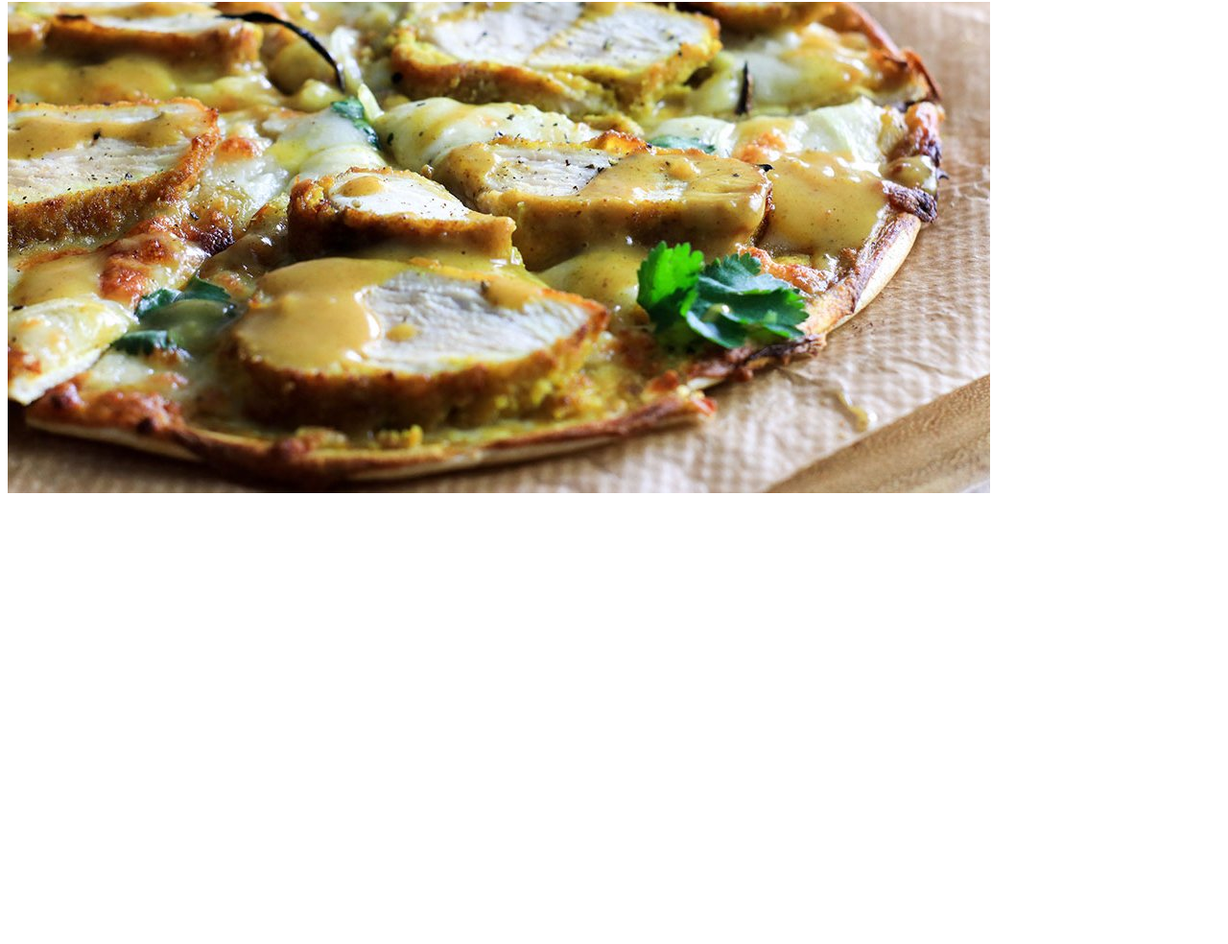
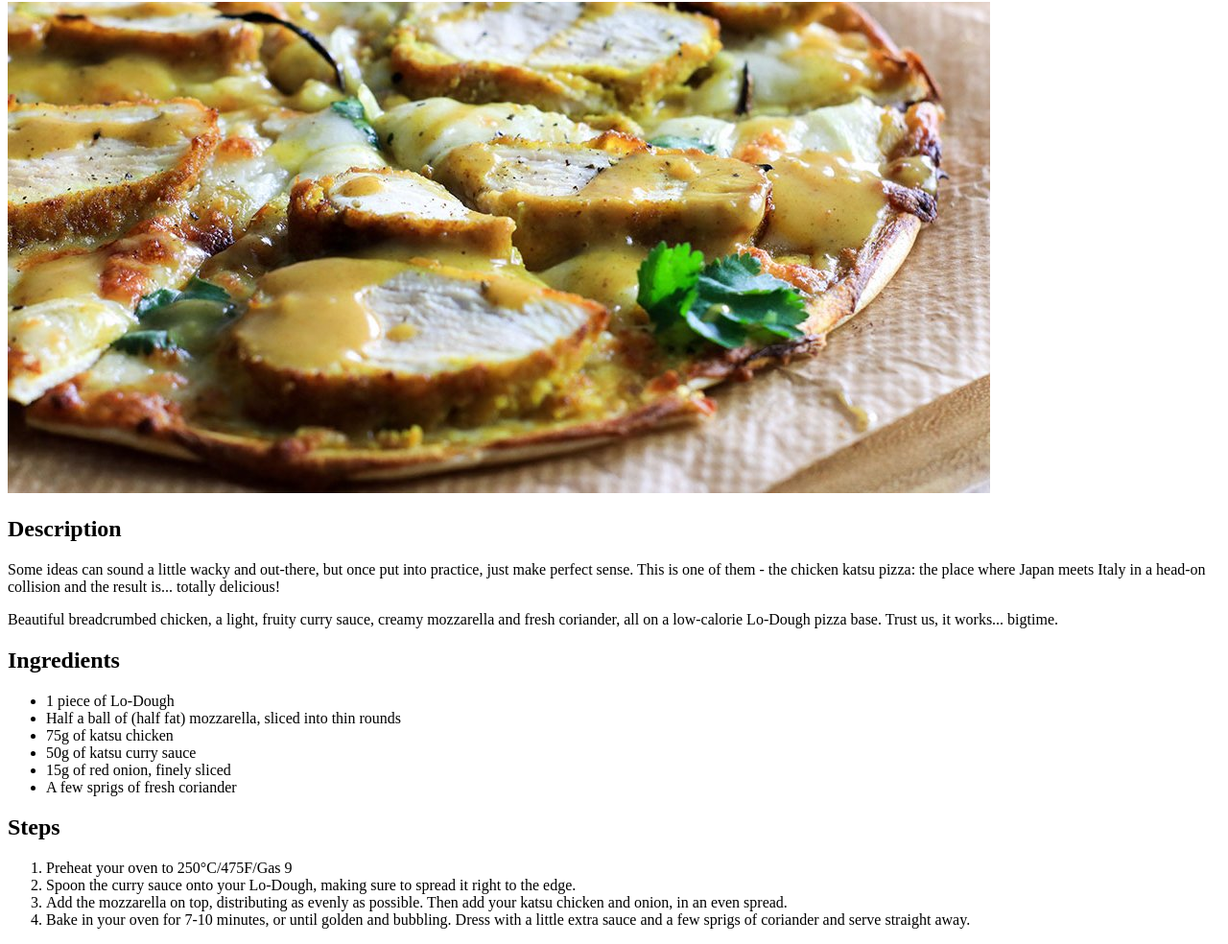
Before and after one commit to DanMaltby/odin-recipes, a plain HTML site: page recipes/katsu-pizza.html in a window 1280 px wide. Shown: the part 78-1062 px from the top of the page at 96% size. Before the commit the page ends 800 px from the top, so only its background shows below. Drawn offline with Linux system fonts and the light colour scheme.

Commit message:
Add description, ingredients and steps to katsu recipe page

```diff
--- a/recipes/katsu-pizza.html
+++ b/recipes/katsu-pizza.html
@@ -9,6 +9,29 @@
         <h1>Katsu Chicken Pizza</h1>
 
         <img src="../img/katsu-pizza.jpg" alt="Katsu Chicken Pizza">
+
+        <h2>Description</h2>
+            <p>Some ideas can sound a little wacky and out-there, but once put into practice, just make perfect sense. This is one of them - the chicken katsu pizza: the place where Japan meets Italy in a head-on collision and the result is... totally delicious!</p>
+            <p>Beautiful breadcrumbed chicken, a light, fruity curry sauce, creamy mozzarella and fresh coriander, all on a low-calorie Lo-Dough pizza base. Trust us, it works... bigtime. </p>
+
+        <h2>Ingredients</h2>
+        <ul>
+            <li>1 piece of Lo-Dough</li>
+            <li>Half a ball of (half fat) mozzarella, sliced into thin rounds</li>
+            <li>75g of katsu chicken</li>
+            <li>50g of katsu curry sauce</li>
+            <li>15g of red onion, finely sliced</li>
+            <li>A few sprigs of fresh coriander</li>
+        </ul>
+
+        <h2>Steps</h2>
+        <ol>
+            <li>Preheat your oven to 250°C/475F/Gas 9</li>
+            <li>Spoon the curry sauce onto your Lo-Dough, making sure to spread it right to the edge.</li>
+            <li>Add the mozzarella on top, distributing as evenly as possible. Then add your katsu chicken and onion, in an even spread.</li>
+            <li>Bake in your oven for 7-10 minutes, or until golden and bubbling. Dress with a little extra sauce and a few sprigs of coriander and serve straight away.</li>
+        </ol>
+
     </body>
 
 </html>
```
